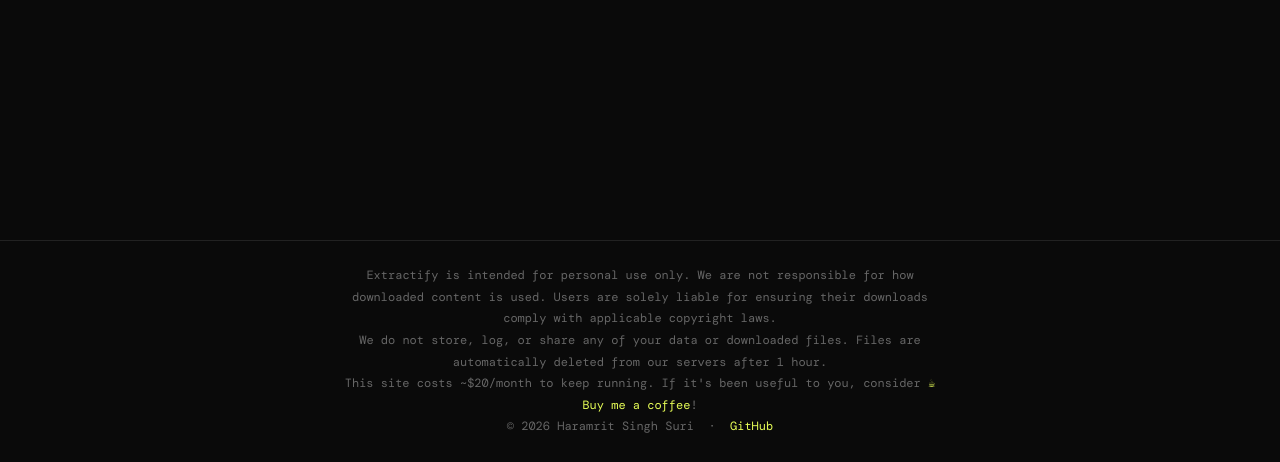
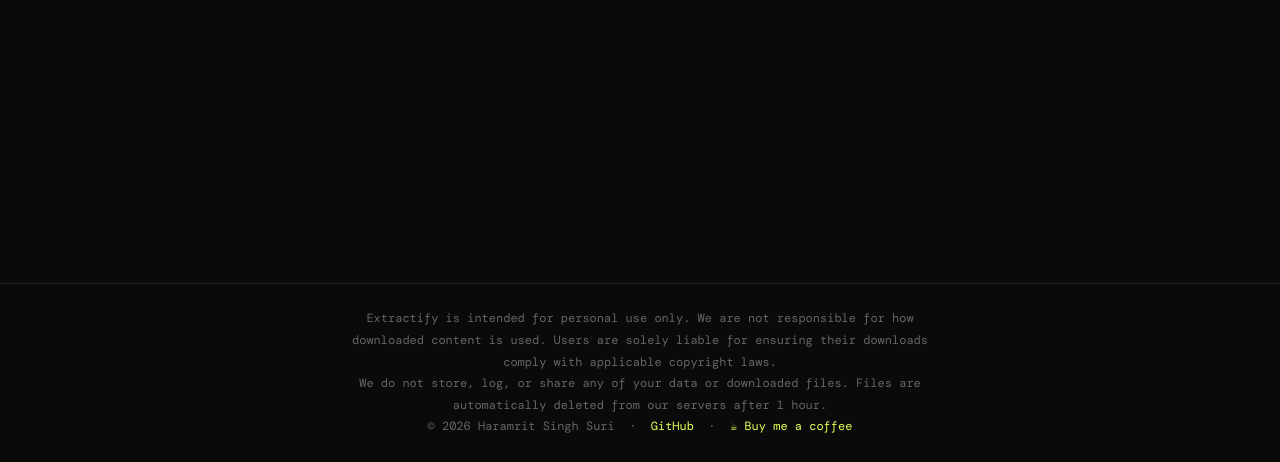
Before and after one commit to Hamoric13/extractify, a FastAPI app: page / in a window 1280 px wide. Shown: the part 338-800 px from the top of the page. Run offline with FastAPI, Linux system fonts and the light colour scheme; some web fonts are replaced.

Commit message:
Revert "adding a support message to footer"
This reverts commit e78f08f6065aaed3382891cdd79703c6ff1dbaae.

```diff
--- a/templates/index.html
+++ b/templates/index.html
@@ -27,10 +27,11 @@
     <div class="disclaimer">
       <p>Extractify is intended for personal use only. We are not responsible for how downloaded content is used. Users are solely liable for ensuring their downloads comply with applicable copyright laws.</p>
       <p>We do not store, log, or share any of your data or downloaded files. Files are automatically deleted from our servers after 1 hour.</p>
-      <p>This site costs ~$20/month to keep running. If it's been useful to you, consider <a href="https://ko-fi.com/haramritsinghsuri" target="_blank">☕ Buy me a coffee</a>!</p>
       <p>
         © 2026 Haramrit Singh Suri &nbsp;·&nbsp;
         <a href="https://github.com/Hamoric13/extractify" target="_blank">GitHub</a>
+        &nbsp;·&nbsp;
+        <a href="https://ko-fi.com/haramritsinghsuri" target="_blank">☕ Buy me a coffee</a>
       </p>
     </div>
   </footer>
```
